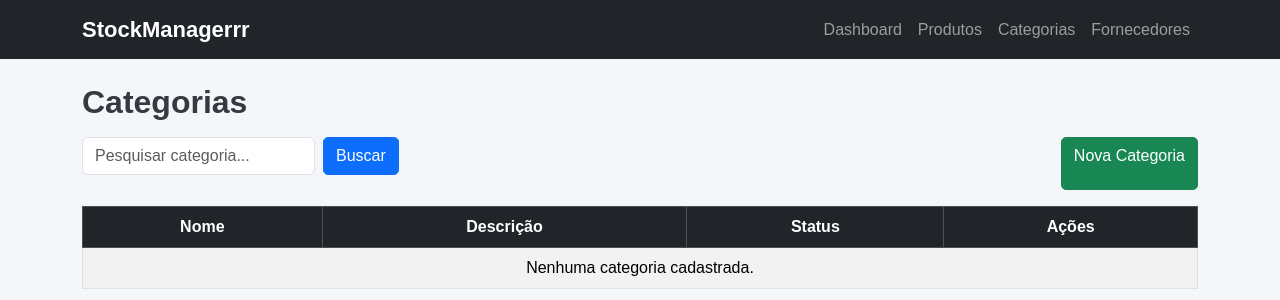
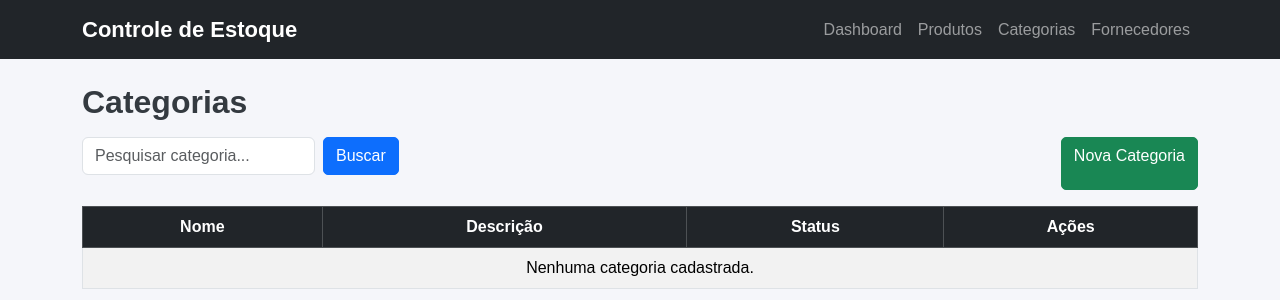
Before and after one commit to matiasgranustime/backend5, a Node server app: page /categorias/ in a window 1280 px wide. Shown: the top 300 px of the page. Run offline with Node 20, Linux system fonts and the light colour scheme; data that the repository does not hold is empty; some libraries are stand-ins or nearby versions.

Commit message:
Controle de estoque

```diff
--- a/views/partials/header.ejs
+++ b/views/partials/header.ejs
@@ -14,7 +14,7 @@
 <nav class="navbar navbar-expand-lg navbar-dark bg-dark">
     <div class="container">
         <a class="navbar-brand fw-bold" href="/">
-            StockManagerrr
+            Controle de Estoque
         </a>
 
         <button class="navbar-toggler" type="button"
```
